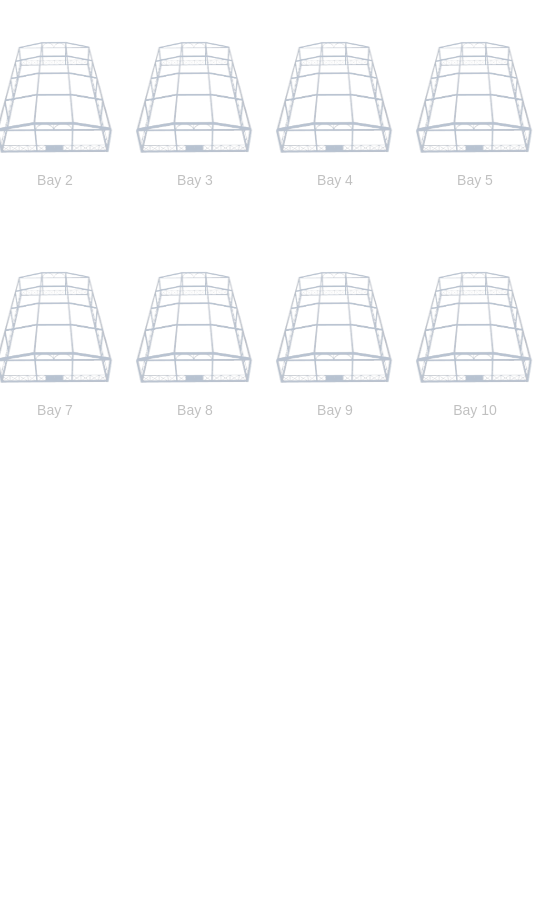
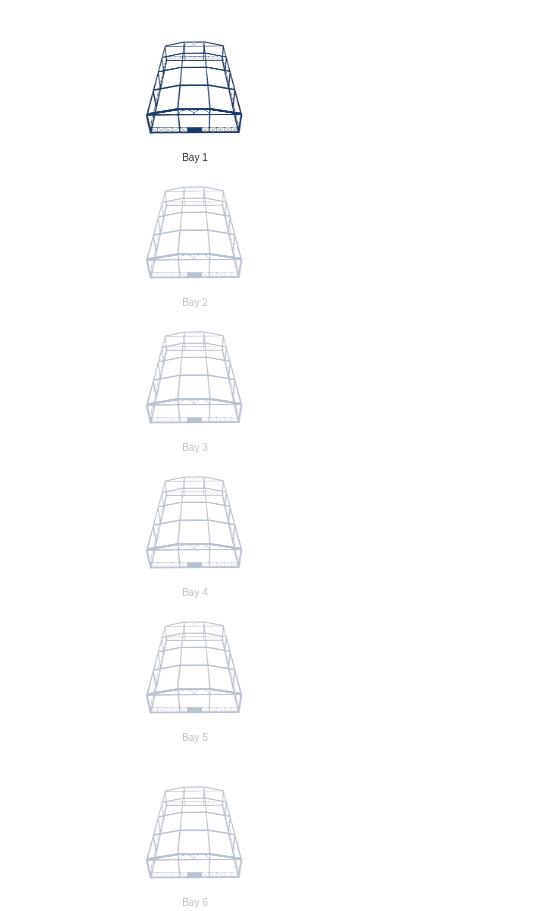
Before and after one commit to YazmanMahmood/Raiwand-project, a website: page bays.html in a window 390 px wide. Shown: the top 911 px of the page, 545 px wide, since content can reach past the window. Before the commit the page ends 844 px from the top, so only its background shows below. Drawn offline with Linux system fonts and the light colour scheme.

Commit message:
Update bays.css

```diff
--- a/bays.css
+++ b/bays.css
@@ -31,12 +31,14 @@ body {
     display: flex;
     flex-wrap: wrap;
     justify-content: center;
+    width: 100%; /* Ensure full width */
 }
 
 .bay-row {
+    display: flex;
+    flex-wrap: wrap; /* Allow wrapping within the row */
+    justify-content: center;
     width: 100%;
-    display: flex;
-    justify-content: center;
     margin-bottom: 120px; /* Increased space between sets of 5 bays */
 }
 
@@ -45,7 +47,27 @@ body {
 }
 
 /* Responsive design for phone compatibility */
-@media (max-width: 800px) {
+@media (max-width: 1200px) {
+    .bay {
+        flex: 1 1 calc(25% - 40px); /* Adjust to 4 per row for smaller screens */
+        margin: 10px;
+    }
+
+    .bay img {
+        width: 160px;
+        height: 160px;
+    }
+
+    .bay-name {
+        font-size: 16px;
+    }
+
+    .bay-row {
+        margin-bottom: 80px; /* Adjust gap for smaller screens */
+    }
+}
+
+@media (max-width: 900px) {
     .bay {
         flex: 1 1 calc(33.33% - 40px); /* Adjust to 3 per row for smaller screens */
         margin: 10px;
@@ -57,11 +79,11 @@ body {
     }
 
     .bay-name {
-        font-size: 16px;
+        font-size: 14px;
     }
 
     .bay-row {
-        margin-bottom: 80px; /* Adjust gap for smaller screens */
+        margin-bottom: 60px; /* Adjust gap for smaller screens */
     }
 }
 
@@ -77,10 +99,30 @@ body {
     }
 
     .bay-name {
-        font-size: 14px;
+        font-size: 12px;
     }
 
     .bay-row {
-        margin-bottom: 60px; /* Adjust gap for smaller screens */
+        margin-bottom: 40px; /* Adjust gap for smaller screens */
     }
 }
+
+@media (max-width: 400px) {
+    .bay {
+        flex: 1 1 calc(100% - 40px); /* Adjust to 1 per row for smallest screens */
+        margin: 10px;
+    }
+
+    .bay img {
+        width: 100px;
+        height: 100px;
+    }
+
+    .bay-name {
+        font-size: 10px;
+    }
+
+    .bay-row {
+        margin-bottom: 20px; /* Adjust gap for smaller screens */
+    }
+}
```
